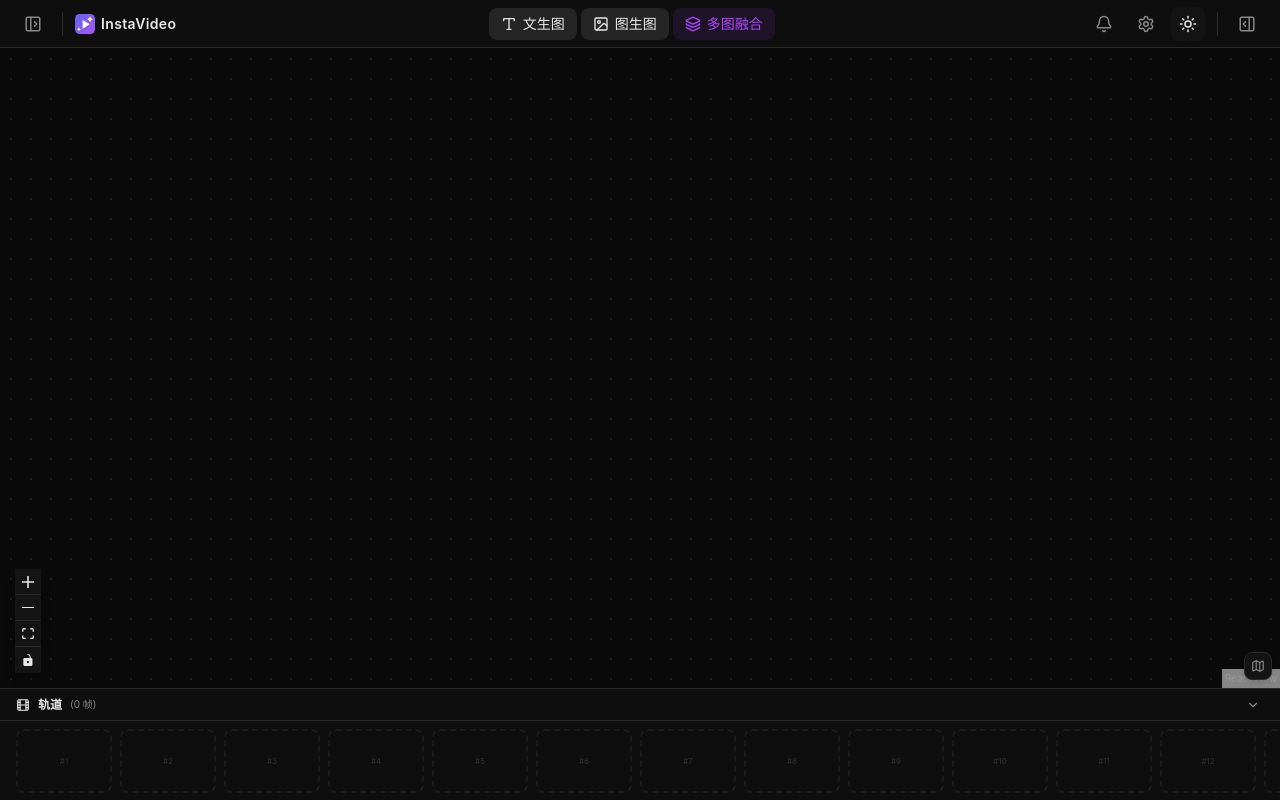
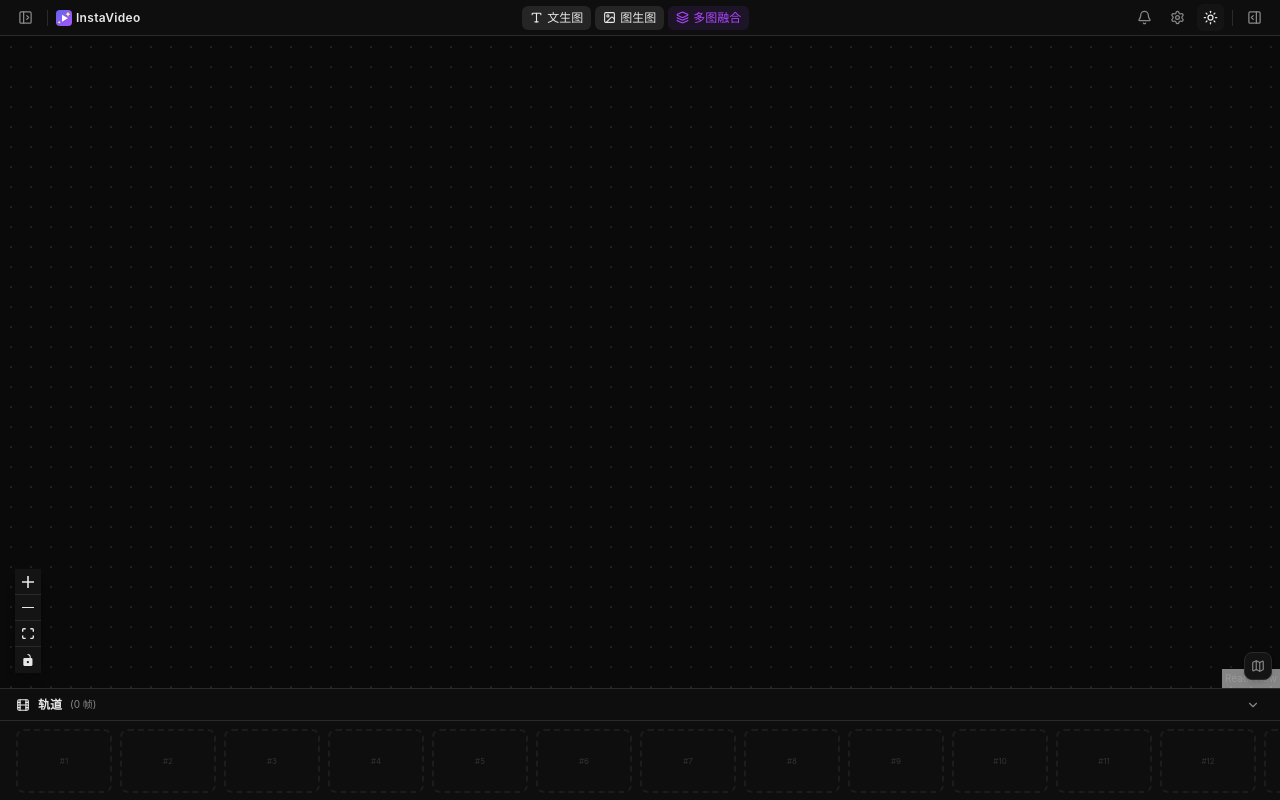
Before and after one commit to iwangbowen/vision-gen, a React (Vite) app: page / in a window 1280 px wide. Built offline with nearby package versions, Linux system fonts and the light colour scheme.

Commit message:
style(工具栏): 调整按钮和间距以优化界面 [实现: 修改Toolbar、NotificationCenter、SettingsMenu和ThemeToggle组件中的按钮大小和间距]

```diff
--- a/src/components/layout/Toolbar.tsx
+++ b/src/components/layout/Toolbar.tsx
@@ -41,27 +41,27 @@ export default function Toolbar({
   }, [addMultiInputNode]);
 
   return (
-    <div className="h-12 flex items-center justify-between px-4
+    <div className="h-9 flex items-center justify-between px-3
       bg-toolbar-bg dark:bg-toolbar-bg-dark
       border-b border-border dark:border-border-dark
       z-50 relative">
       {/* Left section */}
-      <div className="flex items-center gap-2">
+      <div className="flex items-center gap-1.5">
         <button
           onClick={onToggleLeftPanel}
-          className="p-2 rounded-lg transition-colors
+          className="p-1.5 rounded-md transition-colors
             hover:bg-surface-hover dark:hover:bg-surface-hover-dark
             text-text-secondary dark:text-text-secondary-dark"
           title={leftPanelOpen ? '收起资产面板' : '展开资产面板'}
         >
-          {leftPanelOpen ? <PanelLeftClose size={18} /> : <PanelLeftOpen size={18} />}
+          {leftPanelOpen ? <PanelLeftClose size={15} /> : <PanelLeftOpen size={15} />}
         </button>
 
-        <div className="w-px h-6 bg-border dark:bg-border-dark mx-1" />
+        <div className="w-px h-4 bg-border dark:bg-border-dark mx-0.5" />
 
-        <a href="/" className="flex items-center gap-1.5 hover:opacity-80 transition-opacity">
-          <img src="/favicon.svg" alt="InstaVideo Logo" className="w-5 h-5" />
-          <span className="text-sm font-semibold text-text-primary dark:text-text-primary-dark tracking-wide">
+        <a href="/" className="flex items-center gap-1 hover:opacity-80 transition-opacity">
+          <img src="/favicon.svg" alt="InstaVideo Logo" className="w-4 h-4" />
+          <span className="text-xs font-semibold text-text-primary dark:text-text-primary-dark tracking-wide">
             InstaVideo
           </span>
         </a>
@@ -71,46 +71,46 @@ export default function Toolbar({
       <div className="flex items-center gap-1">
         <button
           onClick={handleAddText2Image}
-          className="flex items-center gap-1.5 px-2 sm:px-3 py-1.5 rounded-lg text-xs sm:text-sm font-medium transition-colors
+          className="flex items-center gap-1 px-2 py-1 rounded-md text-xs font-medium transition-colors
             bg-accent/10 text-accent hover:bg-accent/20"
         >
-          <Type size={16} />
+          <Type size={13} />
           <span className="hidden sm:inline">文生图</span>
         </button>
 
         <button
           onClick={handleAddImage2Image}
-          className="flex items-center gap-1.5 px-2 sm:px-3 py-1.5 rounded-lg text-xs sm:text-sm font-medium transition-colors
+          className="flex items-center gap-1 px-2 py-1 rounded-md text-xs font-medium transition-colors
             bg-accent/10 text-accent hover:bg-accent/20"
         >
-          <ImageIcon size={16} />
+          <ImageIcon size={13} />
           <span className="hidden sm:inline">图生图</span>
         </button>
 
         <button
           onClick={handleAddMultiInput}
-          className="flex items-center gap-1.5 px-2 sm:px-3 py-1.5 rounded-lg text-xs sm:text-sm font-medium transition-colors
+          className="flex items-center gap-1 px-2 py-1 rounded-md text-xs font-medium transition-colors
             bg-purple-500/10 text-purple-500 hover:bg-purple-500/20"
         >
-          <Layers size={16} />
+          <Layers size={13} />
           <span className="hidden sm:inline">多图融合</span>
         </button>
       </div>
 
       {/* Right section */}
-      <div className="flex items-center gap-2">
+      <div className="flex items-center gap-1.5">
         <NotificationCenter />
         <SettingsMenu />
         <ThemeToggle />
-        <div className="w-px h-6 bg-border dark:bg-border-dark mx-1" />
+        <div className="w-px h-4 bg-border dark:bg-border-dark mx-0.5" />
         <button
           onClick={onToggleRightPanel}
-          className="p-2 rounded-lg transition-colors
+          className="p-1.5 rounded-md transition-colors
             hover:bg-surface-hover dark:hover:bg-surface-hover-dark
             text-text-secondary dark:text-text-secondary-dark"
           title={rightPanelOpen ? '收起属性面板' : '展开属性面板'}
         >
-          {rightPanelOpen ? <PanelRightClose size={18} /> : <PanelRightOpen size={18} />}
+          {rightPanelOpen ? <PanelRightClose size={15} /> : <PanelRightOpen size={15} />}
         </button>
       </div>
     </div>
--- a/src/components/ui/NotificationCenter.tsx
+++ b/src/components/ui/NotificationCenter.tsx
@@ -28,10 +28,10 @@ export default function NotificationCenter() {
     <div className="relative">
       <button
         onClick={() => setIsOpen(!isOpen)}
-        className="relative p-2 rounded-lg transition-colors hover:bg-surface-hover dark:hover:bg-surface-hover-dark text-text-secondary dark:text-text-secondary-dark"
+        className="relative p-1.5 rounded-md transition-colors hover:bg-surface-hover dark:hover:bg-surface-hover-dark text-text-secondary dark:text-text-secondary-dark"
         title="通知中心"
       >
-        <Bell size={18} />
+        <Bell size={15} />
         {activeTasks.length > 0 && (
           <span className="absolute top-1.5 right-1.5 w-2 h-2 rounded-full bg-emerald-500 animate-pulse" />
         )}
--- a/src/components/ui/SettingsMenu.tsx
+++ b/src/components/ui/SettingsMenu.tsx
@@ -65,10 +65,10 @@ export default function SettingsMenu() {
     <div className="relative">
       <button
         onClick={() => setIsOpen(!isOpen)}
-        className="p-2 rounded-lg transition-colors hover:bg-surface-hover dark:hover:bg-surface-hover-dark text-text-secondary dark:text-text-secondary-dark"
+        className="p-1.5 rounded-md transition-colors hover:bg-surface-hover dark:hover:bg-surface-hover-dark text-text-secondary dark:text-text-secondary-dark"
         title="设置"
       >
-        <SettingsIcon size={18} />
+        <SettingsIcon size={15} />
       </button>
 
       {isOpen && (
--- a/src/components/ui/ThemeToggle.tsx
+++ b/src/components/ui/ThemeToggle.tsx
@@ -7,13 +7,13 @@ export default function ThemeToggle() {
   return (
     <button
       onClick={toggleTheme}
-      className="p-2 rounded-lg transition-colors
+      className="p-1.5 rounded-md transition-colors
         bg-canvas-bg dark:bg-surface-dark
         hover:bg-surface-hover dark:hover:bg-surface-hover-dark
         text-text-primary dark:text-text-primary-dark"
       title={theme === 'dark' ? '切换到亮色模式' : '切换到暗色模式'}
     >
-      {theme === 'dark' ? <Sun size={18} /> : <Moon size={18} />}
+      {theme === 'dark' ? <Sun size={15} /> : <Moon size={15} />}
     </button>
   );
 }
```
